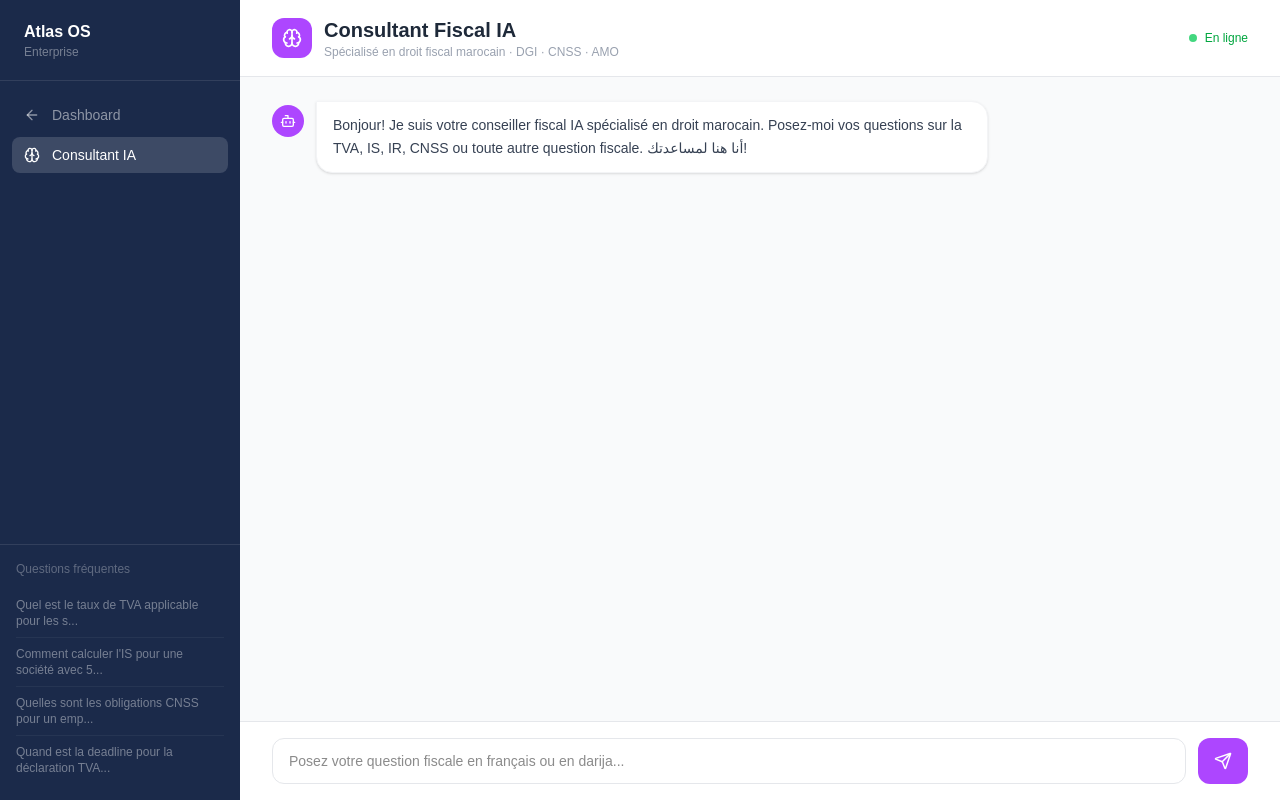
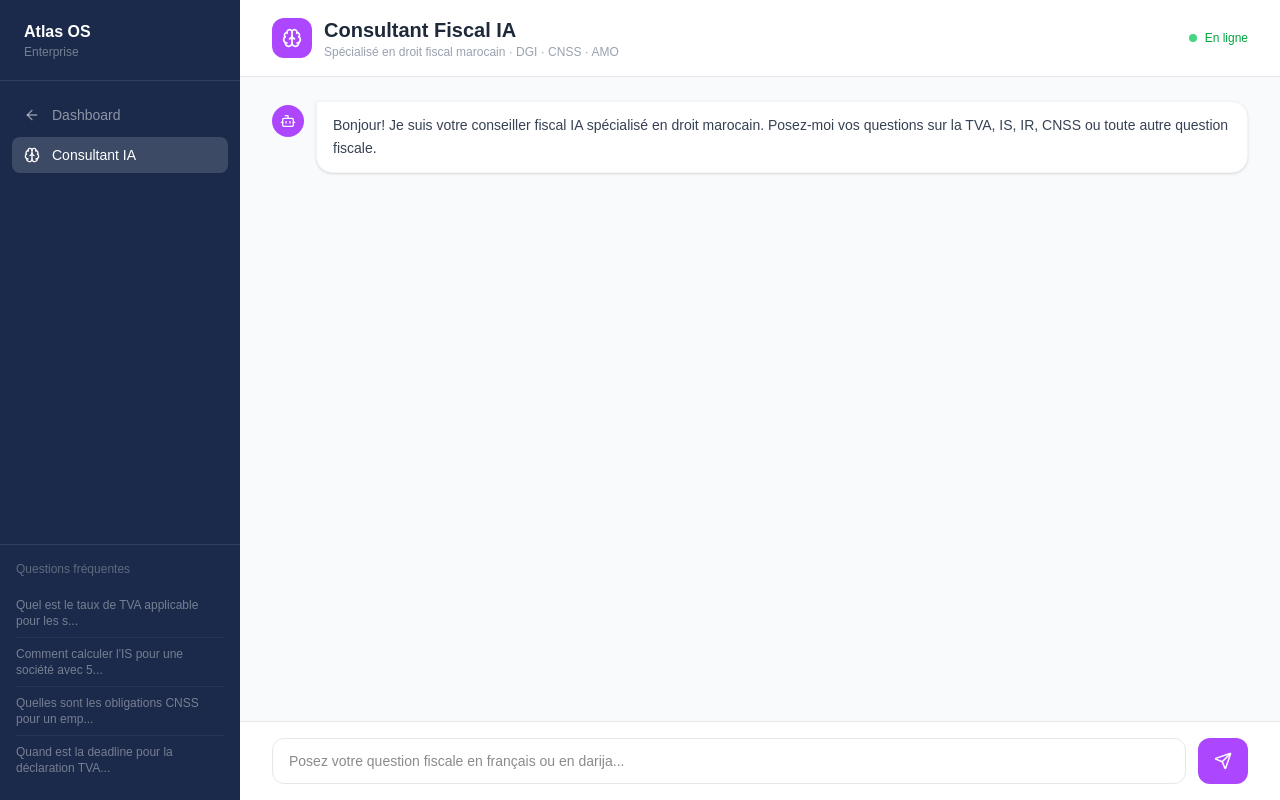
Before and after one commit to marwandevlo/atlas-os, a Next.js app: page /consultant in a window 1280 px wide. Built offline with nearby package versions, Linux system fonts and the light colour scheme.

Commit message:
fix markdown consultant

```diff
--- a/app/consultant/page.tsx
+++ b/app/consultant/page.tsx
@@ -2,6 +2,7 @@
 import { useState } from 'react';
 import { useRouter } from 'next/navigation';
 import { ArrowLeft, Brain, Send, User, Bot } from 'lucide-react';
+import ReactMarkdown from 'react-markdown';
 
 type Message = {
   role: 'user' | 'assistant';
@@ -18,7 +19,7 @@ const suggestions = [
 export default function ConsultantPage() {
   const router = useRouter();
   const [messages, setMessages] = useState<Message[]>([
-    { role: 'assistant', content: 'Bonjour! Je suis votre conseiller fiscal IA spécialisé en droit marocain. Posez-moi vos questions sur la TVA, IS, IR, CNSS ou toute autre question fiscale. أنا هنا لمساعدتك!' }
+    { role: 'assistant', content: 'Bonjour! Je suis votre conseiller fiscal IA spécialisé en droit marocain. Posez-moi vos questions sur la TVA, IS, IR, CNSS ou toute autre question fiscale.' }
   ]);
   const [input, setInput] = useState('');
   const [loading, setLoading] = useState(false);
@@ -88,7 +89,6 @@ export default function ConsultantPage() {
           </div>
         </header>
 
-        {/* Messages */}
         <div className="flex-1 overflow-y-auto px-8 py-6 space-y-4">
           {messages.map((m, i) => (
             <div key={i} className={`flex gap-3 ${m.role === 'user' ? 'justify-end' : 'justify-start'}`}>
@@ -97,12 +97,12 @@ export default function ConsultantPage() {
                   <Bot size={16} className="text-white" />
                 </div>
               )}
-              <div className={`max-w-2xl px-4 py-3 rounded-2xl text-sm leading-relaxed ${
+              <div className={`max-w-2xl px-4 py-3 rounded-2xl text-sm leading-relaxed prose prose-sm max-w-none ${
                 m.role === 'user'
                   ? 'bg-[#1B2A4A] text-white rounded-tr-none'
                   : 'bg-white text-gray-700 shadow-sm border border-gray-100 rounded-tl-none'
               }`}>
-                {m.content}
+                <ReactMarkdown>{m.content}</ReactMarkdown>
               </div>
               {m.role === 'user' && (
                 <div className="w-8 h-8 bg-[#1B2A4A] rounded-full flex items-center justify-center shrink-0 mt-1">
@@ -127,7 +127,6 @@ export default function ConsultantPage() {
           )}
         </div>
 
-        {/* Input */}
         <div className="bg-white border-t border-gray-200 px-8 py-4">
           <div className="flex gap-3">
             <input
--- a/package.json
+++ b/package.json
@@ -17,6 +17,7 @@
     "next": "16.2.3",
     "react": "19.2.4",
     "react-dom": "19.2.4",
+    "react-markdown": "^10.1.0",
     "tailwind-merge": "^3.5.0"
   },
   "devDependencies": {
```
Also changed, not shown: 1 other file (tests, documents, lock files or other folders).
